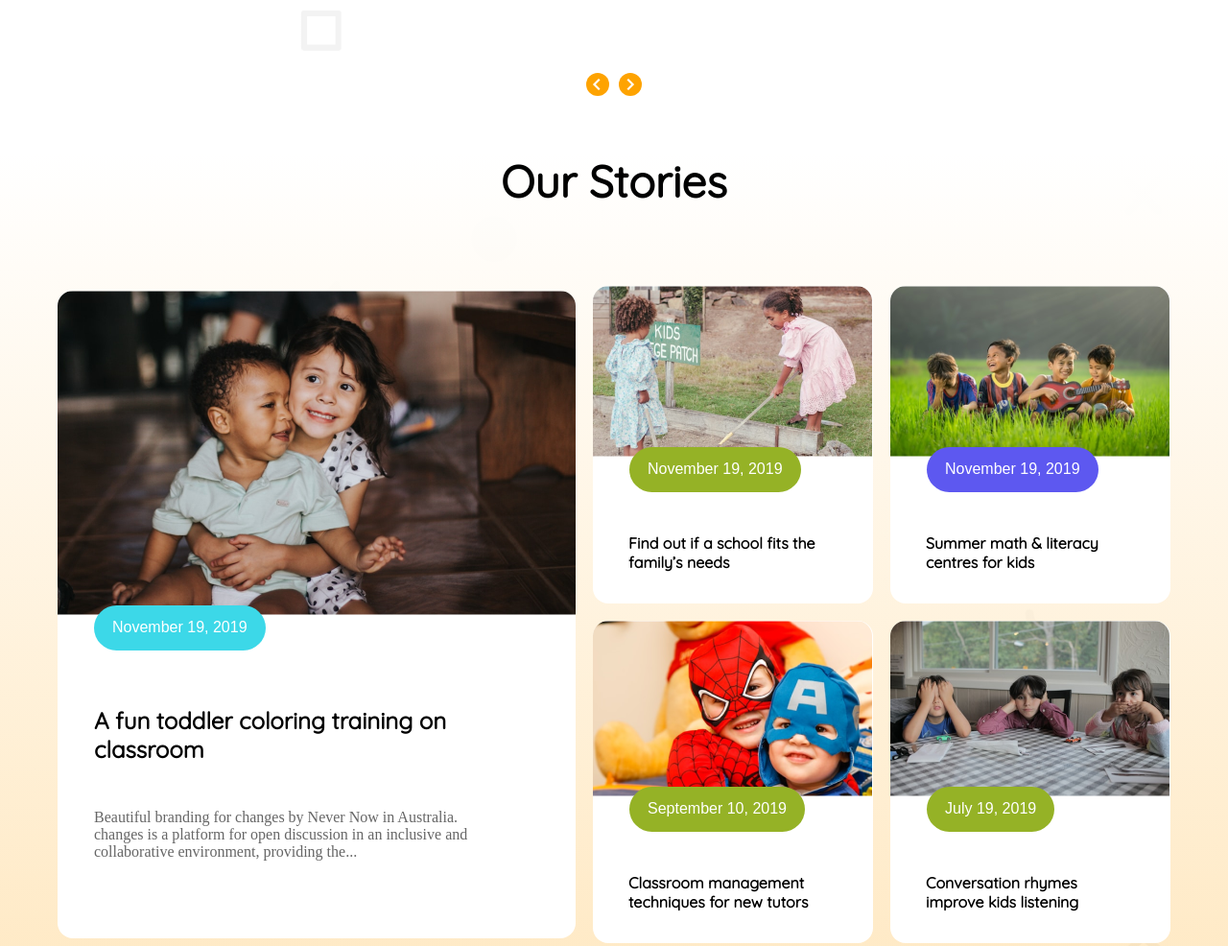
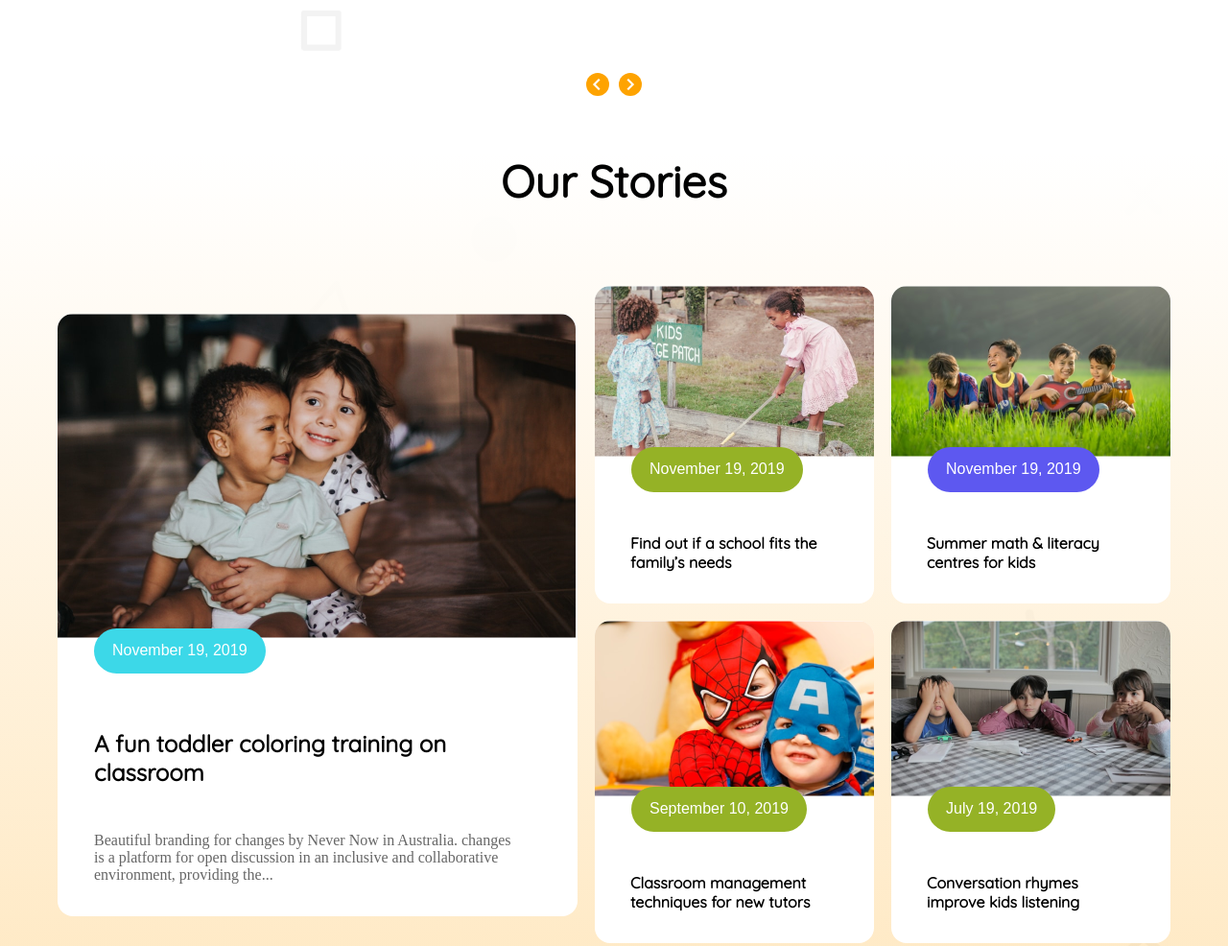
Before and after one commit to RaselMridha252/my-second-assignment, a plain HTML site: page index.html in a window 1280 px wide. Shown: the part 1283-2269 px from the top of the page at 96% size. Drawn offline with Linux system fonts and the light colour scheme.

Commit message:
i am check up my project

```diff
--- a/style.css
+++ b/style.css
@@ -334,8 +334,8 @@ background-image: linear-gradient(#FFFFFF, rgba(254, 161, 1, 0.274));
 .card-one{
     background-color: #FFFFFF;
     border-radius: 16px;
-    width: 540px;
-    height: 675px;
+    /* width: 540px;
+    height: 675px; */
 
 }
 
```
